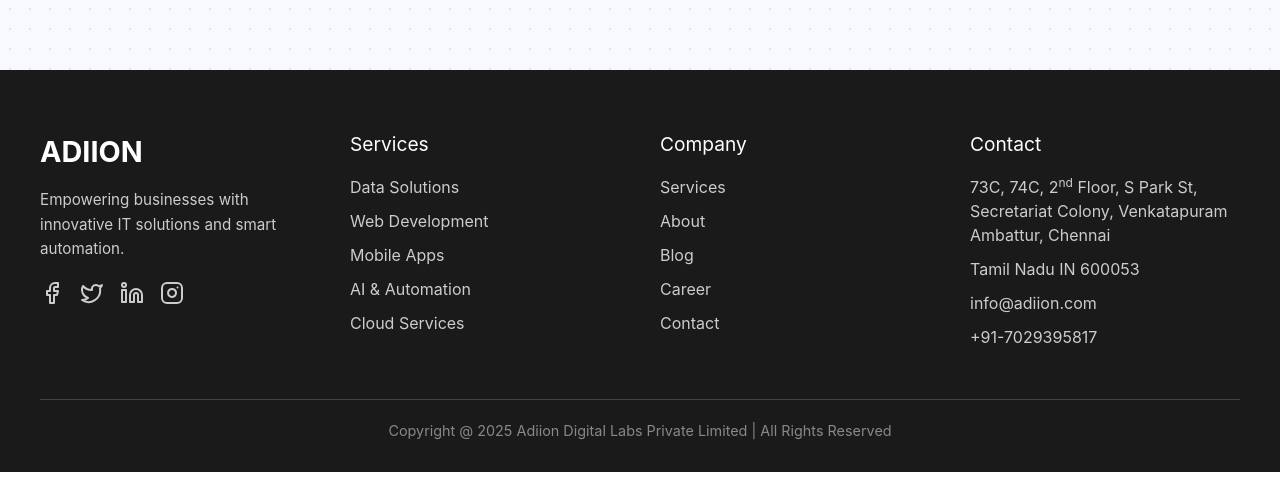
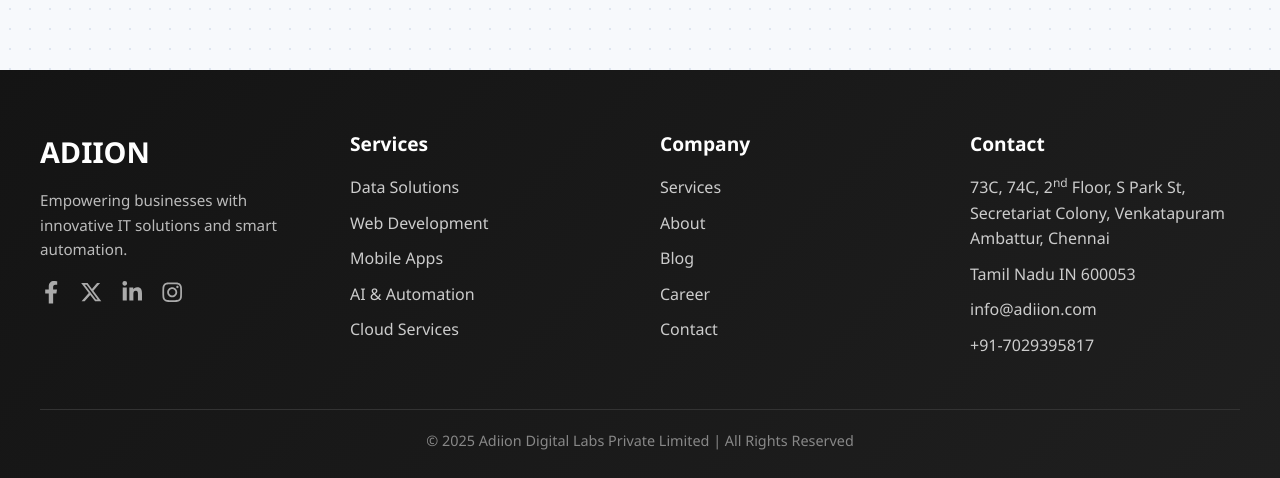
Before and after one commit to ryavee/Adiion-main, a React (Create React App) app: page /contact in a window 1280 px wide. Shown: the part 1441-1919 px from the top of the page. Built offline with nearby package versions, Linux system fonts and the light colour scheme.

Commit message:
footer Upadted

```diff
--- a/src/components/Footer/Footer.css
+++ b/src/components/Footer/Footer.css
@@ -1,7 +1,9 @@
+/* === Footer Base === */
 .footer {
-  background-color: #1a1a1a;
+  background: linear-gradient(135deg, #141414, #1f1f1f);
   color: #ccc;
   padding: 60px 20px 30px;
+  font-family: 'Segoe UI', Tahoma, Geneva, Verdana, sans-serif;
 }
 
 .footer-container {
@@ -15,6 +17,7 @@
   gap: 40px;
 }
 
+/* === Footer Sections === */
 .footer-section {
   color: #ccc;
 }
@@ -23,6 +26,7 @@
   color: #fff;
   font-size: 1.2rem;
   margin-bottom: 16px;
+  font-weight: 600;
 }
 
 .footer-section ul {
@@ -32,6 +36,7 @@
 
 .footer-section ul li {
   margin-bottom: 10px;
+  line-height: 1.6;
 }
 
 .footer-section ul li a {
@@ -44,35 +49,61 @@
   color: #fff;
 }
 
+/* === Logo & Description === */
 .footer-logo {
   font-size: 1.8rem;
   font-weight: bold;
   color: #fff;
+  text-decoration: none;
 }
 
 .footer-description {
   margin-top: 15px;
   font-size: 0.95rem;
   line-height: 1.6;
+  color: #bbb;
 }
 
+/* === Social Icons === */
 .footer-socials {
   display: flex;
-  gap: 16px;
+  gap: 18px;
   margin-top: 20px;
 }
 
 .footer-socials a {
-  color: #ccc;
-  transition: color 0.3s ease;
+  font-size: 1.4rem;
+  display: flex;
+  align-items: center;
+  justify-content: center;
+  transition: transform 0.3s ease, color 0.3s ease;
+  color: #aaa;
+}
+
+/* Brand Colors */
+.footer-socials a.facebook:hover {
+  color: #1877f2; /* Facebook Blue */
+}
+
+.footer-socials a.twitter:hover {
+  color: #000000; /* X Black */
+}
+
+.footer-socials a.linkedin:hover {
+  color: #0077b5; /* LinkedIn Blue */
+}
+
+.footer-socials a.instagram:hover {
+  color: #e4405f; /* Instagram Pink */
 }
 
 .footer-socials a:hover {
-  color: #fff;
+  transform: scale(1.2);
 }
 
+/* === Bottom Bar === */
 .footer-bottom {
-  border-top: 1px solid #444;
+  border-top: 1px solid #333;
   padding-top: 20px;
   margin-top: 40px;
   text-align: center;
@@ -80,7 +111,7 @@
   color: #888;
 }
 
-/* Responsive */
+/* === Responsive Layout === */
 @media (min-width: 768px) {
   .footer-grid {
     grid-template-columns: repeat(2, 1fr);
@@ -92,3 +123,128 @@
     grid-template-columns: repeat(4, 1fr);
   }
 }
+/* === Footer Base === */
+.footer {
+  background: linear-gradient(135deg, #141414, #1f1f1f);
+  color: #ccc;
+  padding: 60px 20px 30px;
+  font-family: 'Segoe UI', Tahoma, Geneva, Verdana, sans-serif;
+}
+
+.footer-container {
+  max-width: 1200px;
+  margin: auto;
+}
+
+.footer-grid {
+  display: grid;
+  grid-template-columns: 1fr;
+  gap: 40px;
+}
+
+/* === Footer Sections === */
+.footer-section {
+  color: #ccc;
+}
+
+.footer-section h3 {
+  color: #fff;
+  font-size: 1.2rem;
+  margin-bottom: 16px;
+  font-weight: 600;
+}
+
+.footer-section ul {
+  list-style: none;
+  padding: 0;
+}
+
+.footer-section ul li {
+  margin-bottom: 10px;
+  line-height: 1.6;
+}
+
+.footer-section ul li a {
+  color: #ccc;
+  text-decoration: none;
+  transition: color 0.3s ease;
+}
+
+.footer-section ul li a:hover {
+  color: #fff;
+}
+
+/* === Logo & Description === */
+.footer-logo {
+  font-size: 1.8rem;
+  font-weight: bold;
+  color: #fff;
+  text-decoration: none;
+}
+
+.footer-description {
+  margin-top: 15px;
+  font-size: 0.95rem;
+  line-height: 1.6;
+  color: #bbb;
+}
+
+/* === Social Icons === */
+.footer-socials {
+  display: flex;
+  gap: 18px;
+  margin-top: 20px;
+}
+
+.footer-socials a {
+  font-size: 1.4rem;
+  display: flex;
+  align-items: center;
+  justify-content: center;
+  transition: transform 0.3s ease, color 0.3s ease;
+  color: #aaa;
+}
+
+/* Brand Colors */
+.footer-socials a.facebook:hover {
+  color: #1877f2; /* Facebook Blue */
+}
+
+.footer-socials a.twitter:hover {
+  color: #000000; /* X Black */
+}
+
+.footer-socials a.linkedin:hover {
+  color: #0077b5; /* LinkedIn Blue */
+}
+
+.footer-socials a.instagram:hover {
+  color: #e4405f; /* Instagram Pink */
+}
+
+.footer-socials a:hover {
+  transform: scale(1.2);
+}
+
+/* === Bottom Bar === */
+.footer-bottom {
+  border-top: 1px solid #333;
+  padding-top: 20px;
+  margin-top: 40px;
+  text-align: center;
+  font-size: 0.9rem;
+  color: #888;
+}
+
+/* === Responsive Layout === */
+@media (min-width: 768px) {
+  .footer-grid {
+    grid-template-columns: repeat(2, 1fr);
+  }
+}
+
+@media (min-width: 992px) {
+  .footer-grid {
+    grid-template-columns: repeat(4, 1fr);
+  }
+}
--- a/src/components/Footer/Footer.jsx
+++ b/src/components/Footer/Footer.jsx
@@ -1,7 +1,6 @@
 import React from 'react';
-import { Facebook, Twitter, Linkedin, Instagram } from 'lucide-react';
-import { LuFacebook } from "react-icons/lu";
-
+import { FaFacebookF, FaInstagram, FaLinkedinIn } from "react-icons/fa";
+import { FaXTwitter } from "react-icons/fa6"; // ✅ For X (Twitter)
 import { Link } from 'react-router-dom';
 import './Footer.css';
 
@@ -11,29 +10,29 @@ const Footer = () => {
       <div className="footer-container">
         <div className="footer-grid">
 
+          {/* Brand Section */}
           <div className="footer-section">
-            <Link to="/">
-              <span className="footer-logo">ADIION</span>
-            </Link>
+            <Link to="/" className="footer-logo">ADIION</Link>
             <p className="footer-description">
               Empowering businesses with innovative IT solutions and smart automation.
             </p>
             <div className="footer-socials">
-              <a href="https://www.facebook.com/share/1BwXMTbEPv/" target="_blank" rel="noopener noreferrer" aria-label="Facebook">
-                <Facebook />
+              <a href="https://www.facebook.com/share/1BwXMTbEPv/" target="_blank" rel="noopener noreferrer" aria-label="Facebook" className="facebook">
+                <FaFacebookF />
               </a>
-              <a href="https://x.com/Adiion_" target="_blank" rel="noopener noreferrer" aria-label="Twitter">
-                <Twitter />
+              <a href="https://x.com/Adiion_" target="_blank" rel="noopener noreferrer" aria-label="X (Twitter)" className="twitter">
+                <FaXTwitter />
               </a>
-              <a href="https://www.linkedin.com/company/adiion/" target="_blank" rel="noopener noreferrer" aria-label="LinkedIn">
-                <Linkedin />
+              <a href="https://www.linkedin.com/company/adiion/" target="_blank" rel="noopener noreferrer" aria-label="LinkedIn" className="linkedin">
+                <FaLinkedinIn />
               </a>
-              <a href="https://www.instagram.com/_adiion_" target="_blank" rel="noopener noreferrer" aria-label="Instagram">
-                <Instagram />
+              <a href="https://www.instagram.com/_adiion_" target="_blank" rel="noopener noreferrer" aria-label="Instagram" className="instagram">
+                <FaInstagram />
               </a>
             </div>
           </div>
 
+          {/* Services */}
           <div className="footer-section">
             <h3>Services</h3>
             <ul>
@@ -45,6 +44,7 @@ const Footer = () => {
             </ul>
           </div>
 
+          {/* Company */}
           <div className="footer-section">
             <h3>Company</h3>
             <ul>
@@ -56,10 +56,13 @@ const Footer = () => {
             </ul>
           </div>
 
+          {/* Contact */}
           <div className="footer-section">
             <h3>Contact</h3>
             <ul>
-              <li>73C, 74C, 2<sup>nd</sup> Floor, S Park St, Secretariat Colony, Venkatapuram<br /> Ambattur, Chennai</li>
+              <li>
+                73C, 74C, 2<sup>nd</sup> Floor, S Park St, Secretariat Colony, Venkatapuram<br /> Ambattur, Chennai
+              </li>
               <li>Tamil Nadu IN 600053</li>
               <li><a href="mailto:info@adiion.com">info@adiion.com</a></li>
               <li><a href="tel:+917029395817">+91-7029395817</a></li>
@@ -68,8 +71,9 @@ const Footer = () => {
 
         </div>
 
+        {/* Bottom Bar */}
         <div className="footer-bottom">
-          <p>Copyright @ {new Date().getFullYear()} Adiion Digital Labs Private Limited | All Rights Reserved</p>
+          <p>© {new Date().getFullYear()} Adiion Digital Labs Private Limited | All Rights Reserved</p>
         </div>
       </div>
     </footer>
```
